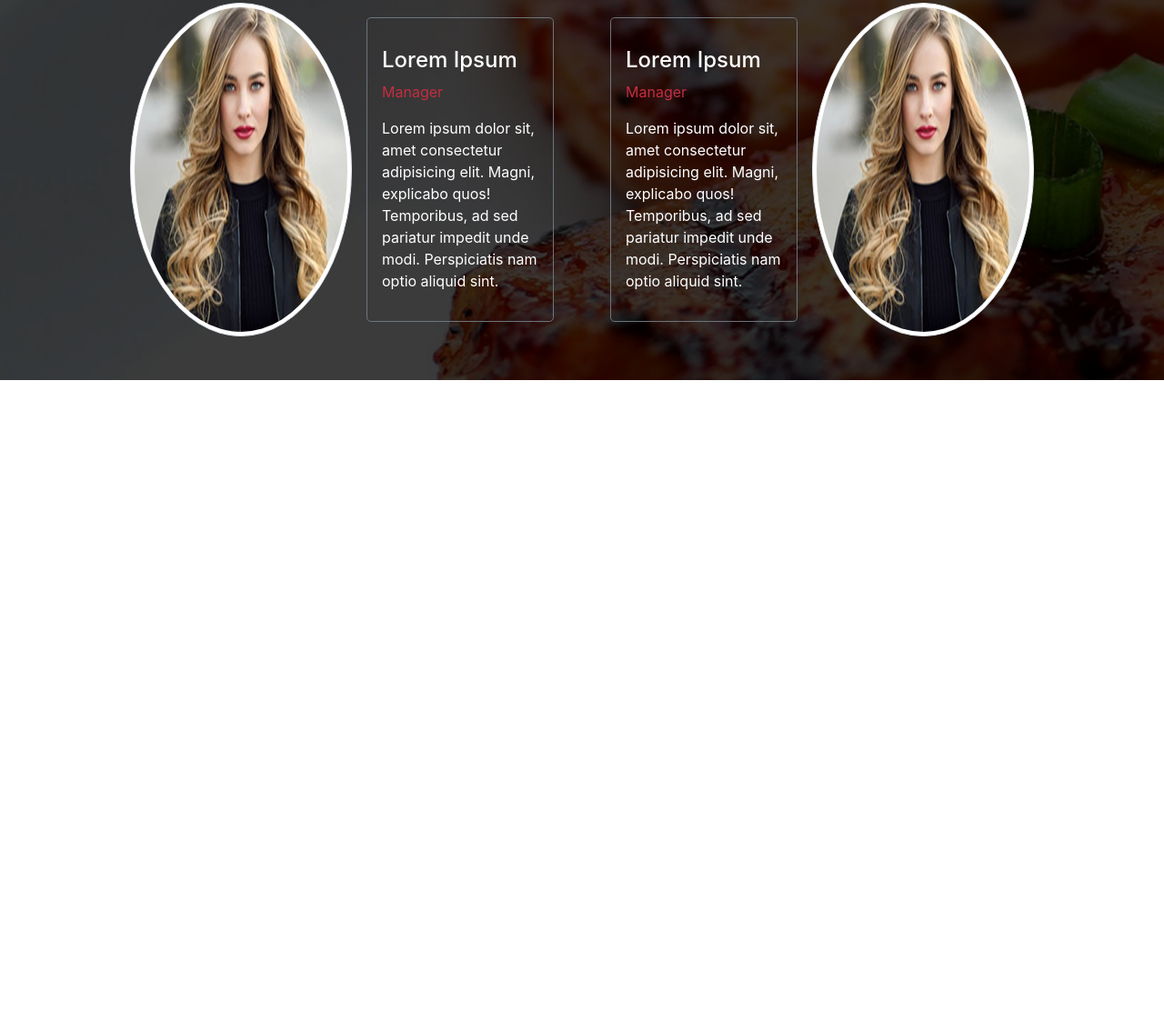
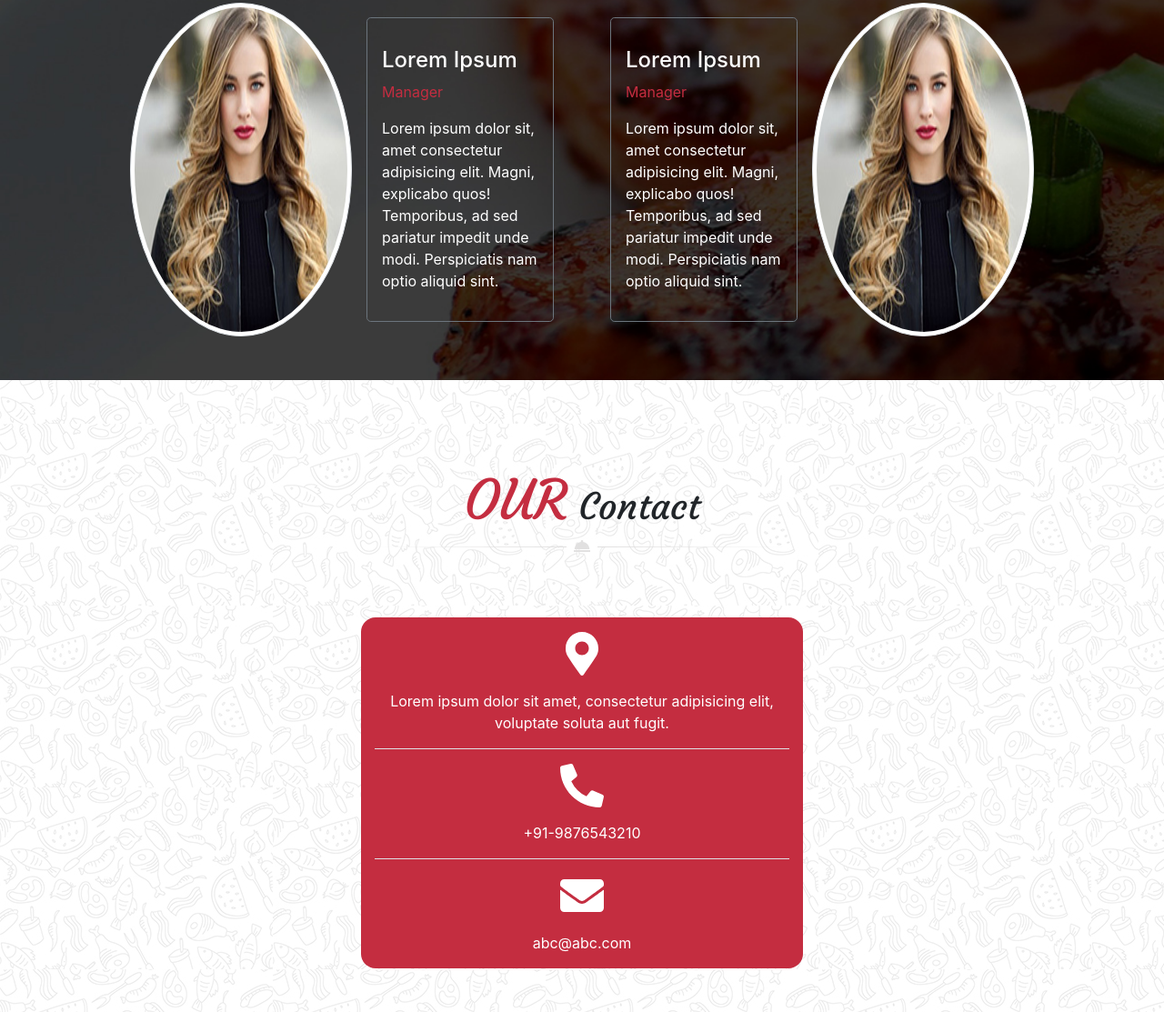
Before and after one commit to NathanVD/chef, a website: page index.html in a window 1280 px wide. Shown: the part 5534-6647 px from the top of the page at 91% size. Before the commit the page ends 5952 px from the top, so only its background shows below. Drawn offline with nearby package versions, Linux system fonts and the light colour scheme.

Commit message:
+section5, contact

```diff
--- a/index.html
+++ b/index.html
@@ -818,8 +818,28 @@
 <!-- /Section 4 -->
 
 <!-- Section 5, contact -->
-
-
+<section id="section5">
+    <div class="section5 d-flex flex-column align-items-center mt-5">
+        <h1 class="courgette mt-5"><span class="big text-danger maj">Our</span> Contact</h1>
+        <img src="./public/images/decoration_line.png" class="mb-4" alt="Séparation">
+        <div class="row justify-content-center my-5">
+            <div class="col-9 bg-danger text-white rounded">
+                <div class="d-flex flex-column align-items-center border-bottom">
+                    <i class="fas fa-map-marker-alt fa-3x my-3"></i>
+                    <p class="text-center">Lorem ipsum dolor sit amet, consectetur adipisicing elit, voluptate soluta aut fugit.</p>
+                </div>
+                <div class="d-flex flex-column align-items-center border-bottom">
+                    <i class="fas fa-phone-alt fa-3x my-3"></i>
+                    <p>+91-9876543210</p>
+                </div>
+                <div class="d-flex flex-column align-items-center">
+                    <i class="fas fa-envelope fa-3x my-3"></i>
+                    <p>abc@abc.com</p>
+                </div>
+            </div>
+        </div>
+    </div>
+</section>
 <!-- /Section 5 -->
 
 <!-- Footer -->
```
